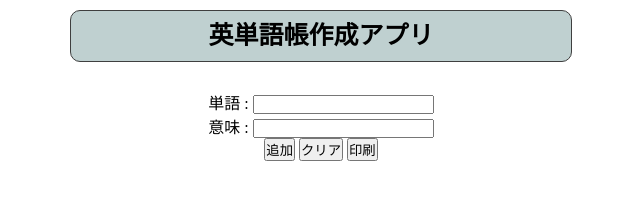
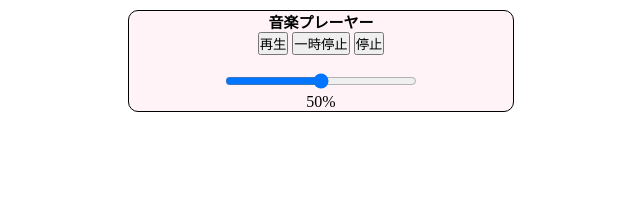
Before and after one commit to iteenfk/iteensh, a plain HTML site: page index.html in a window 1280 px wide. Shown: the whole page, without its empty margins (319-959 px from the left). Drawn offline with Linux system fonts and the light colour scheme.

Commit message:
Add files via upload

```diff
--- a/index.html
+++ b/index.html
@@ -2,32 +2,27 @@
 <html lang="ja">
 <head>
     <meta charset="UTF-8">
-    <meta name="viewport" content="width=device-width, initial-scale=1.0">
-    <title>英単語帳作成アプリ</title>
-    <link rel="stylesheet" href="css/style.css">
+    <title>音楽プレーヤー</title>
+    <link rel="stylesheet" href="style.css">
 </head>
 <body>
-    <h1>英単語帳作成アプリ</h1>
-    <br>
+    <div class="main">
+        <h1>音楽プレーヤー</h1>
+        <audio id="player" src="test.mp3"></audio>
 
-    <div class="main">
-        <label>単語 :
-            <input type="text" id="in1">
-        </label>
+        <div class="btn">
+            <button onclick="play()">再生</button>
+            <button onclick="pause()">一時停止</button>
+            <button onclick="stop()">停止</button>
+        </div>
         <br>
-        <label>意味 :
-            <input type="text" id="in2">
-        </label>
-        <br>
-        <button onclick="A()">追加</button>
-        <button onclick="C()">クリア</button>
-        <button onclick="P()">印刷</button>
+        <div class="in">
+            <input type="range" id="slider" oninput="volume()" min="0" max="100" value="50" >
+            <p id="vol">50%</p>
+        </div>
     </div>
 
-    <br>
-    <ol id="out"></ol>
-
-    <script src="js/main.js"></script>
+    <script src="main.js"></script>
 
 </body>
 </html>
--- /dev/null
+++ b/main.js
@@ -0,0 +1,28 @@
+"use strict"
+
+const volumeSlider = document.getElementById("slider");
+
+const volumeValue = document.getElementById("vol");
+
+const audio = document.getElementById("player");
+
+function volume() {
+    const value = volumeSlider.value;
+    volumeValue.textContent = value + "%";
+
+    audio.volume = value / 100;
+
+}
+
+function play(){
+    audio.play();
+}
+
+function pause() {
+    audio.pause();
+}
+
+function stop(){
+    audio.pause();
+    audio.currentTime = 0;
+}
--- /dev/null
+++ b/style.css
@@ -0,0 +1,36 @@
+*{
+    padding: 0;
+    margin: 0;
+}
+
+body {
+    width: 100%;
+}
+
+.main{
+    border: 1px solid black;
+    width: 30%;
+    margin: 10px auto;
+    border-radius: 10px;
+    background-color: rgba(255, 240, 246, 0.765);
+}
+
+h1{
+    font-size: 15px;
+    text-align: center;
+}
+
+.in{
+    width: 100%;
+    text-align: center;
+}
+
+input{
+    width: 50%;
+    text-align: center;
+}
+
+.btn {
+    width: 100%;
+    text-align: center;
+}
```
Also changed, not shown: 1 other file.
